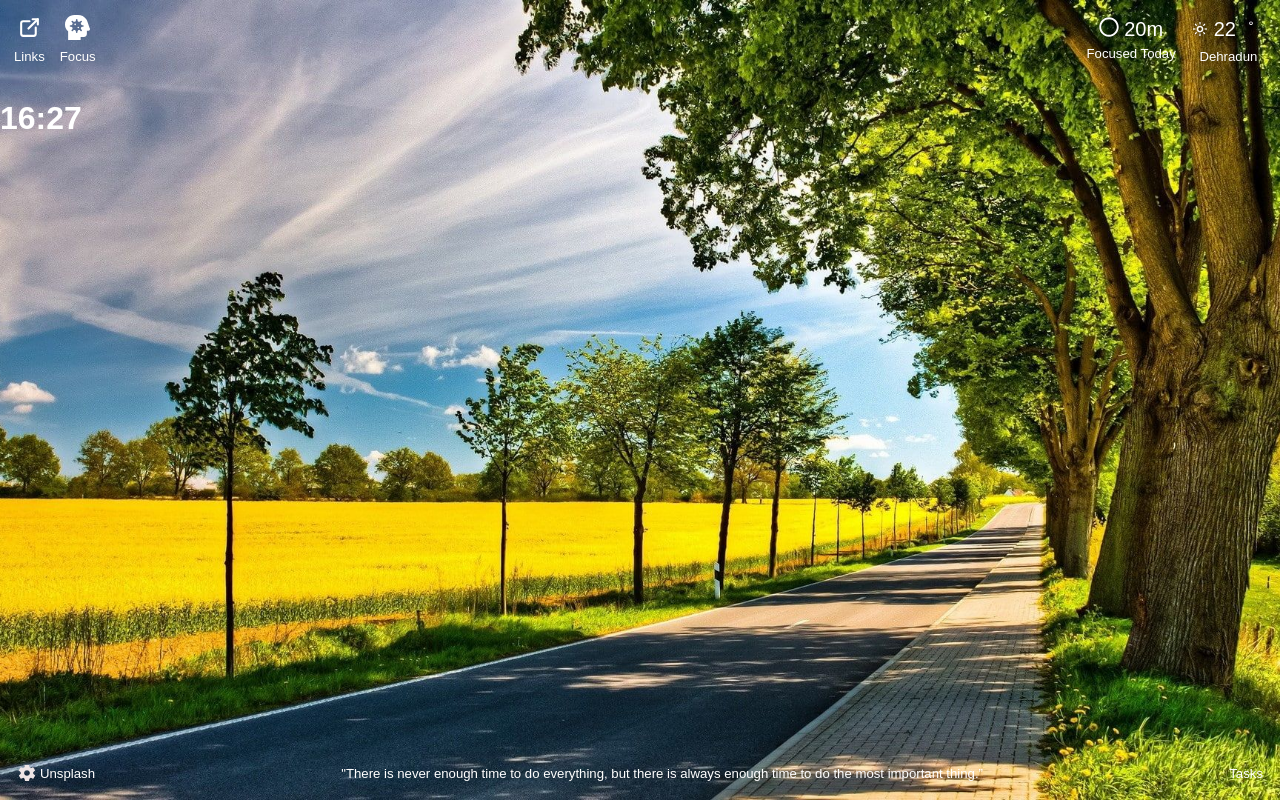
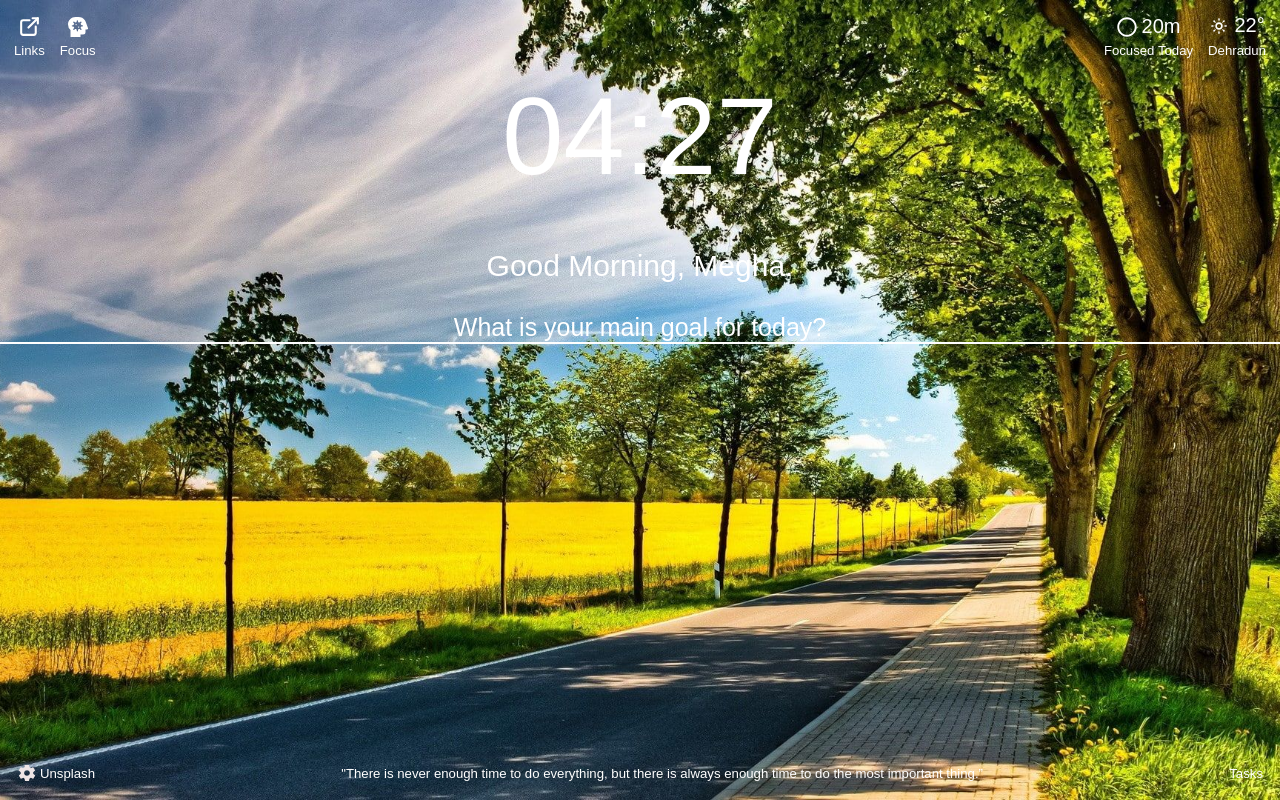
Before and after one commit to meghabathla/MindfulEdge, a React (Vite) app: page / in a window 1280 px wide. Built offline with nearby package versions, Linux system fonts and the light colour scheme.

Commit message:
add features and style in home page

```diff
--- a/src/App.tsx
+++ b/src/App.tsx
@@ -2,6 +2,7 @@
 import DigitalClock from "./component/DigitalClock";
 import Footer from "./component/Footer";
 import Header from "./component/Header";
+import HomeText from "./component/HomeText";
 import "./styles.css";
 
 function App() {
@@ -9,6 +10,7 @@ function App() {
     <div className="background_img">
       <Header/>
       <DigitalClock/>
+      <HomeText/>
       <Footer/>
     </div>
   );
--- a/src/component/DigitalClock.tsx
+++ b/src/component/DigitalClock.tsx
@@ -1,21 +1,29 @@
-import  { useEffect, useState } from 'react'
+import { useEffect, useState } from "react";
+
+const TIME_CONFIG: DateTimeFormatOptions = {
+  hour: "2-digit",
+  minute: "2-digit",
+};
+const getCurrentTime = () => {
+  return new Date()
+    .toLocaleTimeString("en-US", TIME_CONFIG)
+    .replace("AM", "")
+    .replace("PM", "");
+};
 
 const DigitalClock = () => {
+  const [currentTime, setCurrentTime] = useState(getCurrentTime);
 
-    const [currentTime, setCurrentTime] =useState(new Date().toLocaleTimeString([],
-      { hour: '2-digit', minute: '2-digit', hourCycle: 'h23' }))
+  const updateTime = () => {
+    const time = getCurrentTime();
 
-    const updateTime=()=>{
-      const time= new Date().toLocaleTimeString([], { hour: '2-digit', minute: '2-digit', hourCycle: 'h23' });
-      setCurrentTime(time)
-    }
-    useEffect(()=>{
-        const timer= setInterval(updateTime , 1000)
-       return ()=> clearInterval(timer)
-    },[])
-  return (
-    <h1>{currentTime}</h1>
-  )
-}
+    setCurrentTime(time);
+  };
+  useEffect(() => {
+    const timer = setInterval(updateTime, 1000);
+    return () => clearInterval(timer);
+  }, []);
+  return <span className="home_text text_large">{currentTime}</span>;
+};
 
-export default DigitalClock
+export default DigitalClock;
--- a/src/component/Header.tsx
+++ b/src/component/Header.tsx
@@ -3,7 +3,6 @@ import { TbExternalLink } from "react-icons/tb";
 import { FaHeadSideVirus } from "react-icons/fa";
 import { FaRegCircle } from "react-icons/fa";
 import { TiWeatherSunny } from "react-icons/ti";
-import { WiDegrees } from "react-icons/wi";
 import { IoAddCircleOutline } from "react-icons/io5";
 // import { FaRegMoon } from "react-icons/fa6";
 
@@ -11,45 +10,49 @@ const Header = () => {
   return (
     <div className="header">
       <div className="left_header_content">
-
         <div className="link_section">
-        <div ><TbExternalLink size={25}/></div>
+          <div className="icon_container">
+            <TbExternalLink size={25} />
+          </div>
           <div>Links</div>
         </div>
 
         <div className="focus_section">
-        <div><FaHeadSideVirus size={25} /></div>
+          <div className="icon_container">
+            <FaHeadSideVirus size={20} />
+          </div>
           <div>Focus</div>
         </div>
-
       </div>
 
       <div className="right_header_content">
-
         <div className="add_section ">
-        <div><IoAddCircleOutline  size={20} /></div>
+          <div className="icon_container">
+            <IoAddCircleOutline size={20} />
+          </div>
           <div>Add</div>
         </div>
 
         <div className="focus_today_section">
           <div className="focus_time">
-        <div><FaRegCircle  size={20} style={{paddingRight: "5px"}} /></div>
-          <div style={{fontSize: "20px"}}>20</div>
-          <div style={{ fontSize: "20px"}}>m</div>
+            <div className="icon_container">
+              <FaRegCircle size={20} style={{ paddingRight: "5px" }} />
             </div>
-        <div>Focused Today</div>
+            <div style={{ fontSize: "20px" }}>20</div>
+            <div style={{ fontSize: "20px" }}>m</div>
+          </div>
+          <div className="header_text">Focused Today</div>
         </div>
 
         <div className="weather_section">
           <div className="weather_degree_day">
-        <TiWeatherSunny  size={18} style={{paddingRight: "5px"}} />
-       <div style={{fontSize: "20px"}}>22</div>
-       <WiDegrees style={ {color:"white"}} size={30} />
+            <TiWeatherSunny size={20} style={{ paddingRight: "5px" }} />
+            <div style={{ fontSize: "20px" }}>22°</div>
+            {/* <WiDegrees style={ {color:"white"}} size={30} /> */}
           </div>
-      <div>Dehradun</div>
+          <div className="header_text">Dehradun</div>
         </div>
       </div>
-
     </div>
   );
 };
--- /dev/null
+++ b/src/component/HomeText.tsx
@@ -0,0 +1,13 @@
+import React from "react";
+
+const HomeText = () => {
+  return (
+    <div className="home_text">
+      <div className="text_medium">Good Morning, Megha.</div>
+      <div className="text_small">What is your main goal for today?</div>
+      <div className="input_goals"></div>
+    </div>
+  );
+};
+
+export default HomeText;
--- a/src/styles.css
+++ b/src/styles.css
@@ -4,6 +4,13 @@ body {
   color: white;
   font-family: Arial, Helvetica, sans-serif;
   /* font-weight: bold; */
+}
+
+:root {
+  --text-xl: 110px;
+  --text-m: 30px;
+  --text-s: 25px;
+  --text-xs: 30px;
 }
 /* -------Wallpaper styling------ */
 
@@ -23,46 +30,60 @@ body {
   display: flex;
   flex-direction: row;
   justify-content: space-between;
+  align-items: center;
 }
-.left_header_content , .right_header_content{
+.left_header_content,
+.right_header_content {
   cursor: pointer;
   text-shadow: 0px 1px 5px rgba(0, 0, 0, 0.1);
-  margin: 7px;
-  padding: 7px;
+  /* margin: 7px; */
+  padding: 14px;
   display: flex;
   flex-direction: row;
+  /* align-items: center; */
+  /* justify-content: center; */
   gap: 15px;
   font-size: 0.825rem;
   font-weight: 400;
   line-height: 1 rem;
 }
 
-.link_section , .focus_section , .focus_today_section , .add_section , .weather_section{
-  display: inline-flex;
+.link_section,
+.focus_section,
+.focus_today_section,
+.add_section,
+.weather_section {
+  display: flex;
   flex-direction: column;
-  gap: 0.3125rem;
-  justify-content: center;
+  gap: 4px;
+  justify-content: space-between;
   align-items: center;
   vertical-align: top;
-  line-height: 1rem;
-
+  /* line-height: 1rem; */
 }
-.add_section:hover{
-color: white;
-transition: 0.3s;
+.add_section:hover {
+  color: white;
+  transition: 0.3s;
 }
-.add_section{
+.add_section {
   color: transparent;
 }
-.focus_time , .weather_degree_day{
+.focus_time,
+.weather_degree_day {
   display: flex;
   flex-direction: row;
   justify-content: center;
   align-items: center;
 }
+.icon_container {
+  display: flex;
+  justify-content: center;
+  align-items: center;
+  height: 25px;
+}
 
 /* -------Footer styling------ */
-.footer{
+.footer {
   display: flex;
   flex-direction: row;
   justify-content: space-between;
@@ -72,7 +93,9 @@ transition: 0.3s;
   width: 100%;
   bottom: 0;
 }
-.settings_section , .qoutes_section , .task_section{
+.settings_section,
+.qoutes_section,
+.task_section {
   text-shadow: 0px 1px 5px rgba(0, 0, 0, 0.1);
   margin: 7px;
   padding: 10px;
@@ -80,7 +103,7 @@ transition: 0.3s;
   font-weight: 400;
 }
 
-.settings_section{
+.settings_section {
   display: flex;
   flex-direction: row;
   justify-content: center;
@@ -88,6 +111,32 @@ transition: 0.3s;
   gap: 3px;
 }
 
+/* -------Home styling------ */
+
+.text_large {
+  font-size: var(--text-xl);
+}
+.text_medium {
+  font-size: var(--text-m);
+  padding: 30px 0px;
+}
+.text_small {
+  font-size: var(--text-s);
+}
+.input_goals {
+  display: block;
+  text-align: center;
+  width: 100%;
+  border: none;
+  border-bottom: 2px solid white;
+}
+.home_text {
+  display: flex;
+  flex-direction: column;
+  justify-content: center;
+  align-items: center;
+  padding-bottom: 20px;
+}
 
 /* -------Routine styling------ */
 .container {
```
Lines whose indentation alone changed are shown as unchanged.
